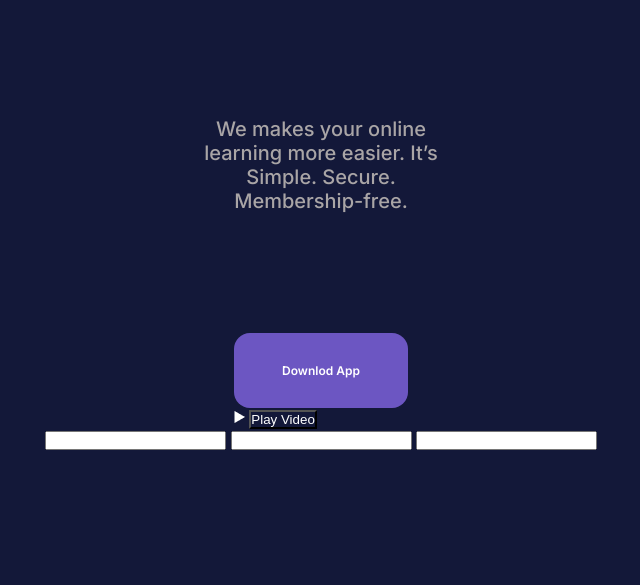
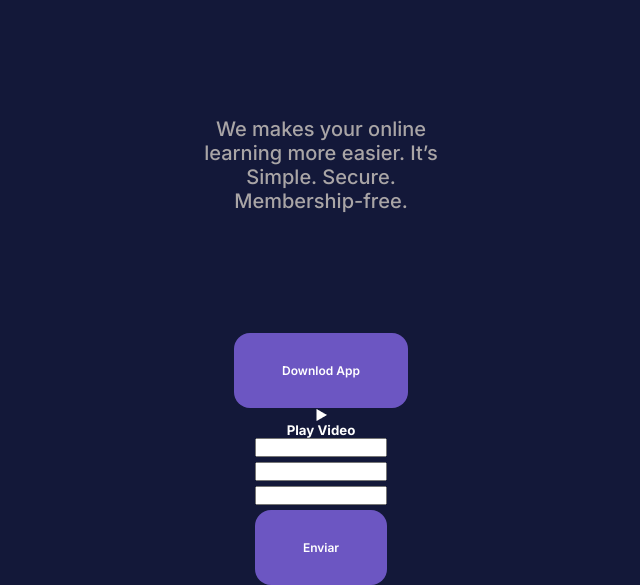
Before and after one commit to Minerva1922/mi-proyecto-2-Hit-the-Dom, a plain HTML site: page index.html in a window 1280 px wide. Shown: the part 726-1311 px from the top of the page, without its empty margins (319-959 px from the left). Before the commit the page ends 1176 px from the top, so only its background shows below. Drawn offline with Linux system fonts and the light colour scheme.

Commit message:
nuevos cambios formulario

```diff
--- a/estilo.css
+++ b/estilo.css
@@ -139,6 +139,12 @@ p{
     margin-top: 120px;
 }
 
+.Download{
+    align-items: center;
+    flex-direction: column;
+    display: flex;
+ }
+
 
 .boton_grande{
 
@@ -156,12 +162,34 @@ p{
 
 }
 
-.button_play{
-    background: #131839;
-    color:white;
+.play{
+    display: flex;
+
 }
 
-.Downlod{
-   align-items: center;
+h5{
+    color:white
+
+}
+
+
+
+
+.footer_main {
    flex-direction: column;
+   display: flex;
+   gap: 5px;
 }
+
+ .btn_formulario{
+    font-family: Inter;
+    background: #6C56C2;
+    font-style: normal;
+    font-weight: 600;
+    font-size: 12px;
+    border: none;
+    padding: 2.5em 4em;
+    text-align: center;
+    color: white;
+    border-radius: 16px;
+ }
--- a/index.html
+++ b/index.html
@@ -52,16 +52,22 @@
         </div>
 
 
-        <div class="Downlod" >
+        <div class="Download" >
           <button class="boton_grande">Downlod App</button>
-           <img src="img_mov/Polygon 1.png" alt="poligono">
-          <button class="button_play">Play Video</button>
+           <img with="100%" src="img_mov/Polygon 1.png" alt="play">
+          <h5>Play Video</h5>
         </div>
 
         <footer class="footer_main">
-          <input type="Name">
-          <input type="Email">
-          <input type="Mensaje">
+
+          <input type="text" class="Nombre"
+            minlength="4" maxlength="8" size="10">
+          <input type="text"
+            minlength="4" maxlength="8" size="10">
+          <input type="text"
+            minlength="4" maxlength="8" size="10">
+
+           <button class="btn_formulario">Enviar</button>
         </footer>
       </div>
 
```
